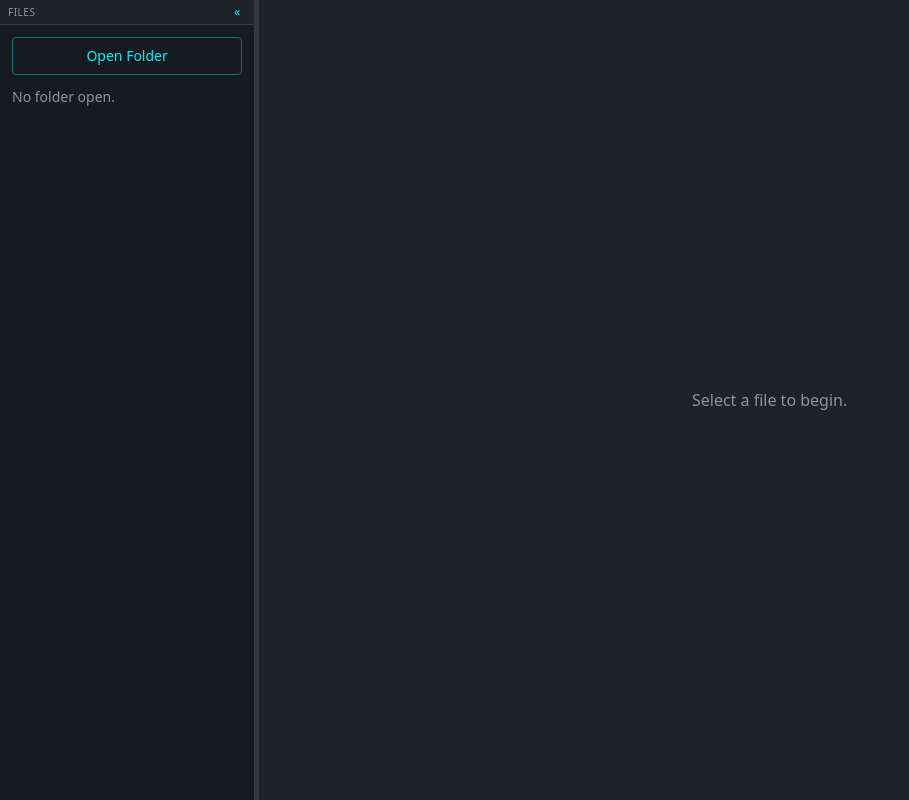
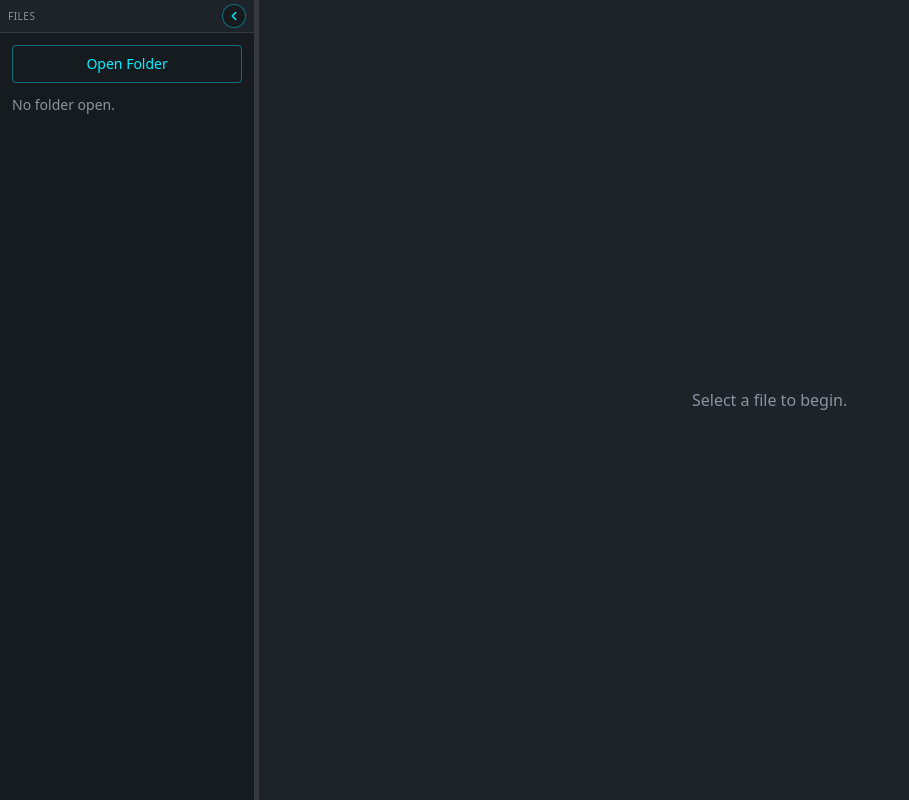
Before and after one commit to giaphat060206/SyntaxScalpel, a React (Vite) app: page / in a window 1280 px wide. Shown: the whole page, without its empty margins (0-909 px from the left). Built offline with nearby package versions, Linux system fonts and the light colour scheme.

Commit message:
feat(ui): circle the pane collapse buttons with svg chevrons

```diff
--- a/src/features/shell/App.tsx
+++ b/src/features/shell/App.tsx
@@ -6,7 +6,28 @@ import { useLayoutAutosave } from "../graph/useLayoutAutosave";
 import type { LayoutMap } from "../../shared/types";
 
 const iconButton =
-  "rounded px-1.5 py-0.5 text-xs leading-none text-accent hover:bg-accent/10";
+  "flex h-6 w-6 items-center justify-center rounded-full border border-accent/40 bg-panel text-accent hover:bg-accent/10";
+
+function Chevron({ direction }: { direction: "left" | "right" }) {
+  return (
+    <svg
+      viewBox="0 0 24 24"
+      className="h-3.5 w-3.5"
+      fill="none"
+      stroke="currentColor"
+      strokeWidth="2.5"
+      strokeLinecap="round"
+      strokeLinejoin="round"
+      aria-hidden="true"
+    >
+      {direction === "left" ? (
+        <polyline points="15 18 9 12 15 6" />
+      ) : (
+        <polyline points="9 18 15 12 9 6" />
+      )}
+    </svg>
+  );
+}
 
 export default function App() {
   const [root, setRoot] = useState<string | null>(null);
@@ -60,7 +81,7 @@ export default function App() {
                 onClick={() => setExplorerCollapsed(false)}
                 className={iconButton}
               >
-                »
+                <Chevron direction="right" />
               </button>
             </div>
           </Panel>
@@ -83,7 +104,7 @@ export default function App() {
                     onClick={() => setExplorerCollapsed(true)}
                     className={iconButton}
                   >
-                    «
+                    <Chevron direction="left" />
                   </button>
                 </div>
                 <div className="min-h-0 flex-1">
@@ -128,7 +149,7 @@ export default function App() {
                     onClick={() => setDocsCollapsed(true)}
                     className={iconButton}
                   >
-                    »
+                    <Chevron direction="right" />
                   </button>
                 </div>
                 <div className="min-h-0 flex-1">
```
